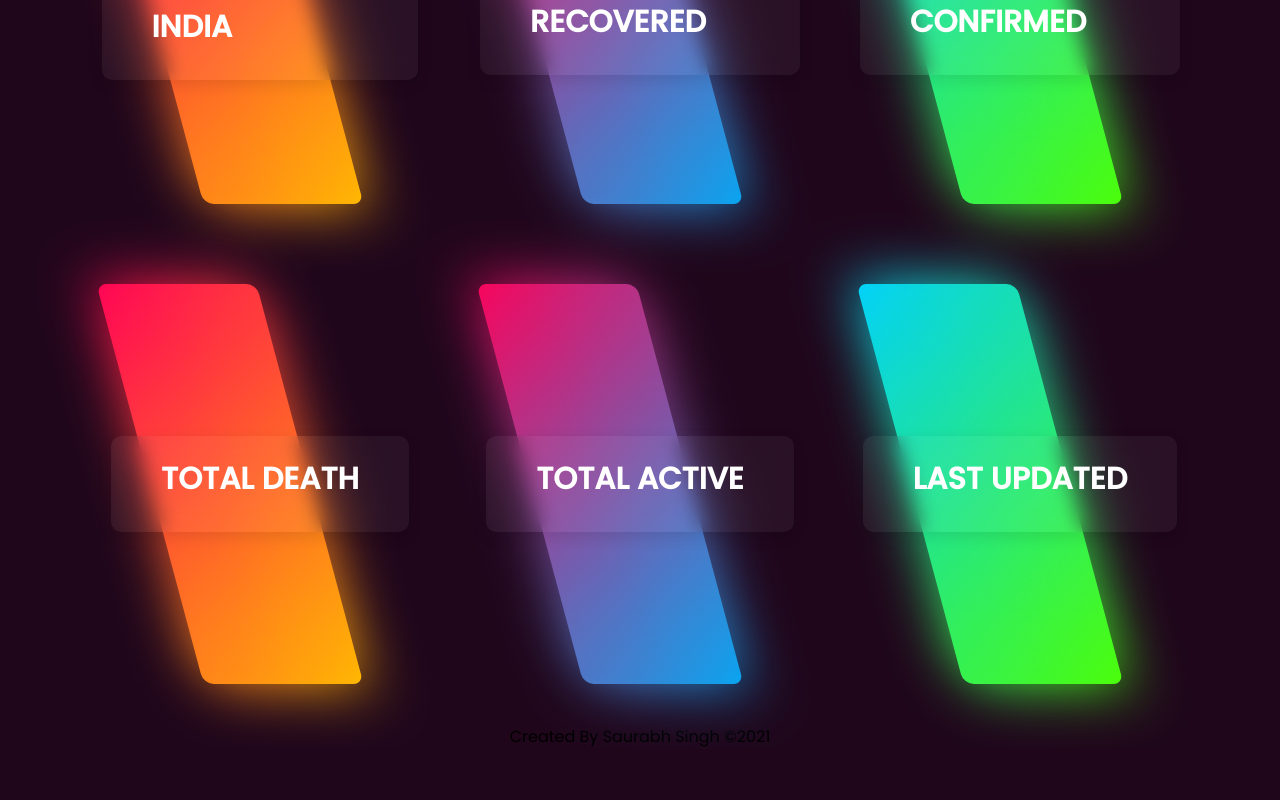
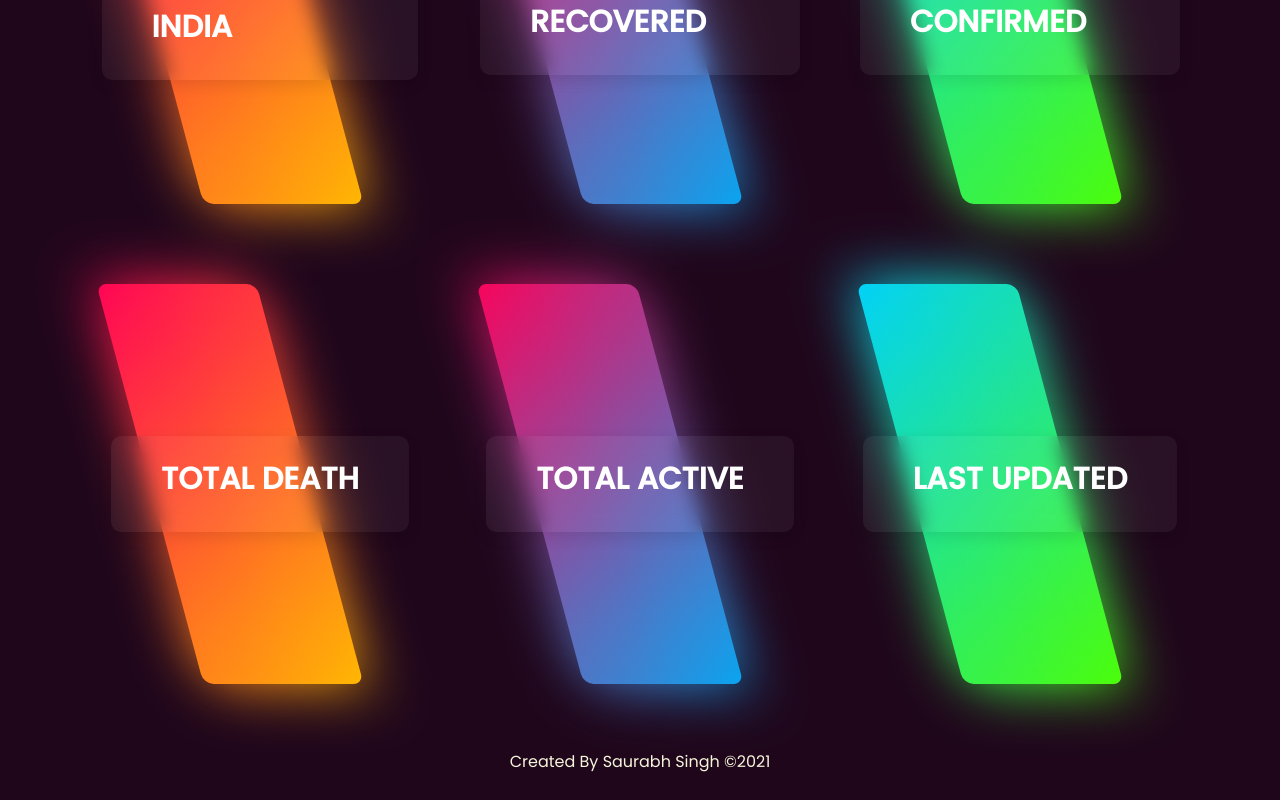
Before and after one commit to shivanshthakur4u/livecovidtracker, a React (Create React App) app: page / in a window 1280 px wide. Shown: the part 473-1273 px from the top of the page. Before the commit the page ends 1222 px from the top, so only its background shows below. Built offline with nearby package versions, Linux system fonts and the light colour scheme; no server answers.

Commit message:
Update styles.css

```diff
--- a/src/styles.css
+++ b/src/styles.css
@@ -175,7 +175,10 @@ body {
   font-weight: 300;
   margin-bottom: 20px;
 }
-
+p{
+   margin: 2%;
+  color: beige;
+}
 .card a {
   display: inline-block;
   text-decoration: none;
```
